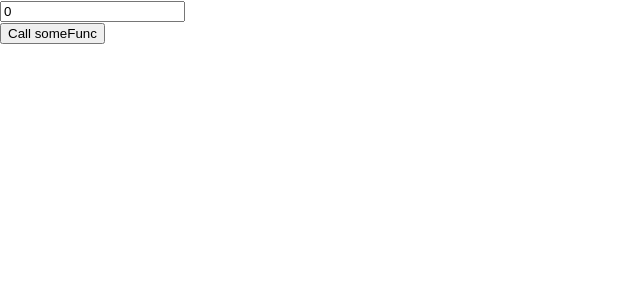
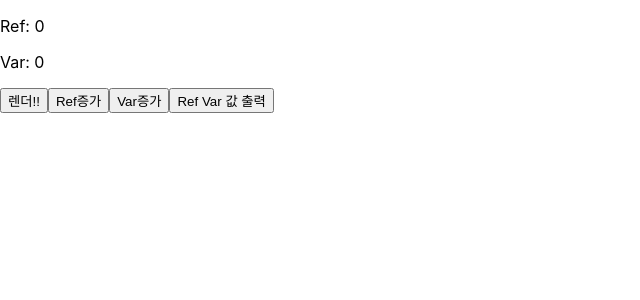
Before and after one commit to hyennin/react-practice1-2, a React (Create React App) app: page / in a window 1280 px wide. Shown: the top 300 px of the page, without its empty margins (0-640 px from the left). Built offline with nearby package versions, Linux system fonts and the light colour scheme.

Commit message:
useRef 실습

```diff
--- a/src/App.js
+++ b/src/App.js
@@ -1,27 +1,41 @@
-import { useEffect, useState, useCallback } from "react";
+import React, { useState, useRef } from "react";
+const App = () => {
+  const [renderer, setRenderer] = useState(0);
+  const countRef = useRef(0);
+  let countVar = 0;
 
-const App = () => {
-  const [number, setNumber] = useState(0);
+  console.log(countRef);
+  console.log("렌더링");
 
-  const someFunction = useCallback(() => {
-    console.log(`someFunc : number : ${number}`);
-    return;
-  }, [number]);
+  const doRendering = () => {
+    setRenderer(renderer + 1);
+  };
 
-  useEffect(() => {
-  console.log("someFunction이 변경되었습니다.");
-  }, [someFunction]);
+  const increaseCountRef = () => {
+    countRef.current = countRef.current + 1;
+    console.log("Ref : ", countRef.current);
+  };
+
+  const increaseVar = () => {
+    countVar = countVar + 1;
+    console.log("var : ", countVar);
+  };
+
+  const printResult = () => {
+    console.log(`ref : ${countRef.current}, var:
+    ${countVar}`);
+  };
 
   return (
     <div>
-      <input
-        type="number"
-        value={number}
-        onChange={(e) => setNumber(e.target.value)}
-      />
-      <br />
-      <button onClick={someFunction}>Call
-      someFunc</button>
+      <p>Ref: {countRef.current}</p>
+      <p>Var: {countVar}</p>
+      <button onClick={doRendering}>렌더!!</button>
+      <button onClick={increaseCountRef}>Ref증가</button>
+      <button onClick={increaseVar}>Var증가</button>
+      <button onClick={printResult}>Ref Var 값 출력
+
+      </button>
     </div>
   );
 };
```
Also changed, not shown: src/App useCallback.js (added, +29 -0 lines), src/App useMemo.js (renamed from src/App copy.js).
